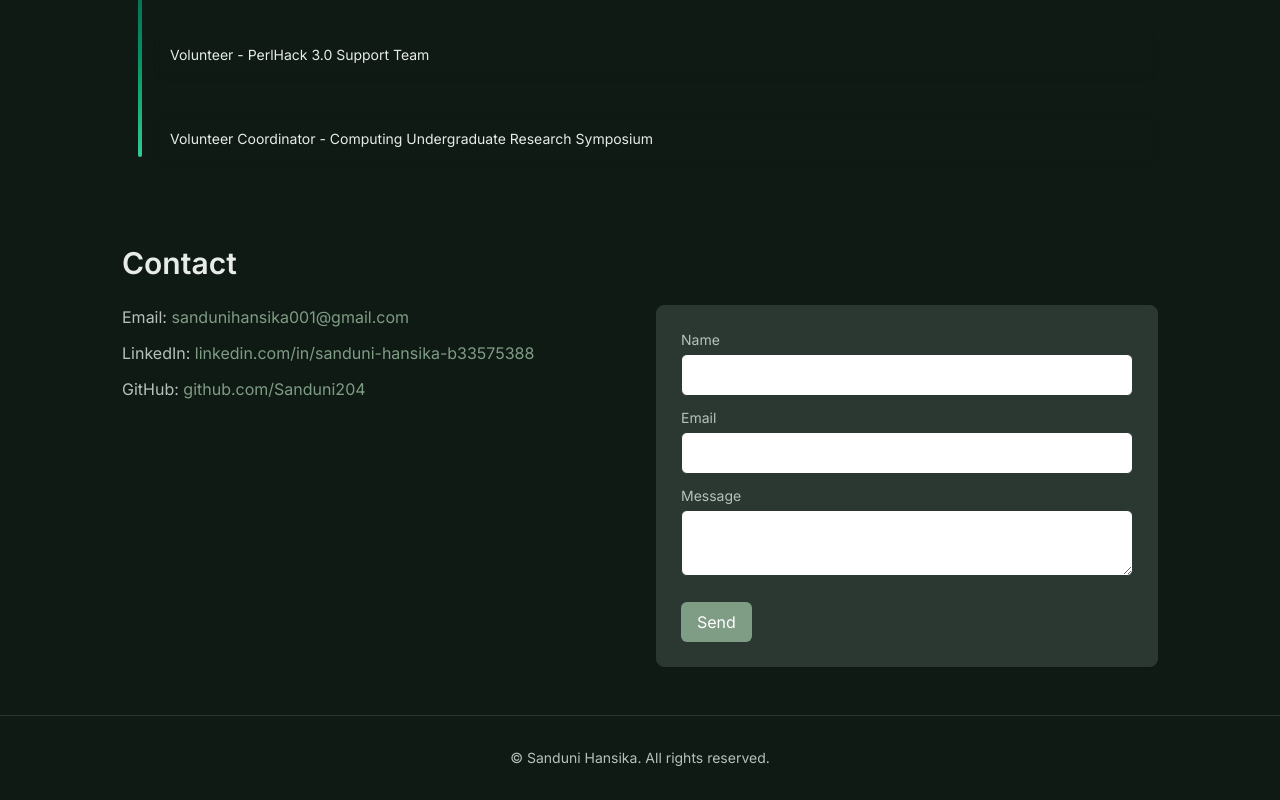
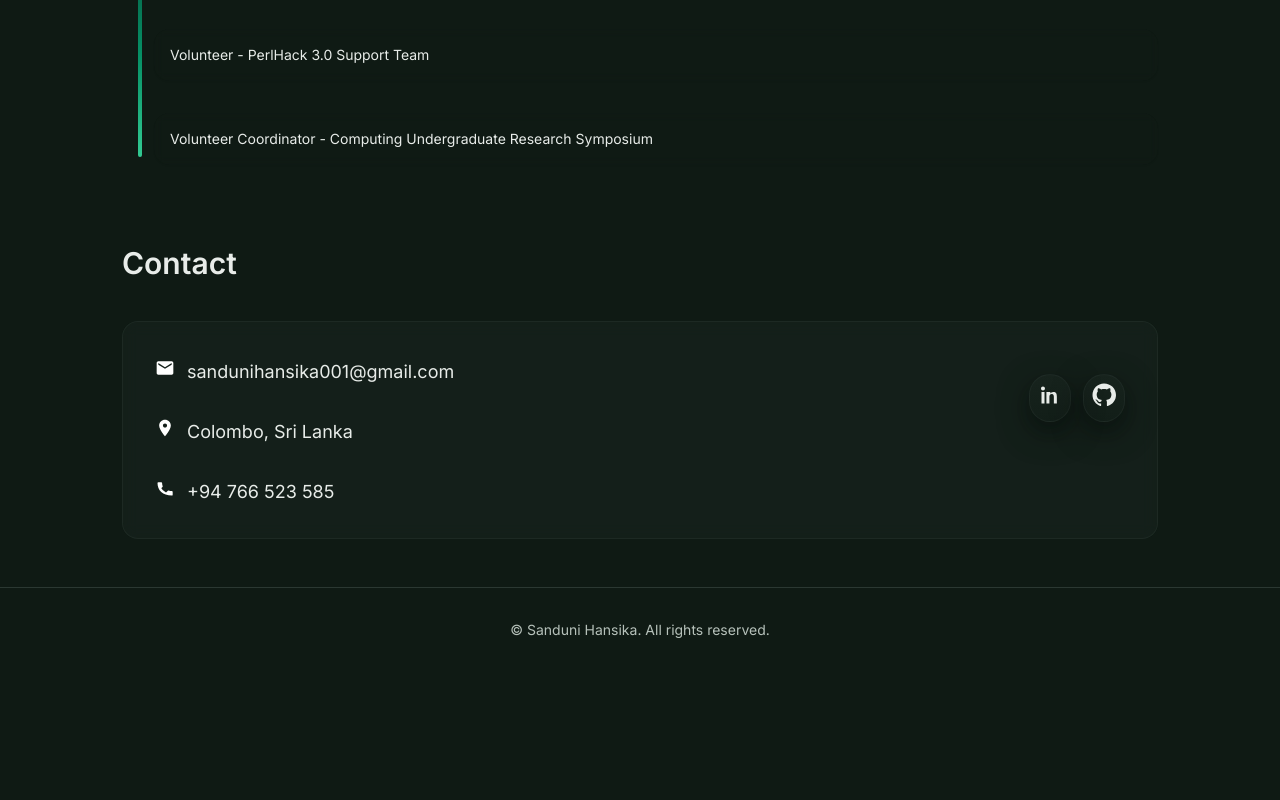
Before and after one commit to Sanduni204/my-portfolio, a Next.js app: page / in a window 1280 px wide. Shown: the part 4229-5029 px from the top of the page. After the commit the page ends 4901 px from the top, so only its background shows below. Built offline with nearby package versions, Linux system fonts and the light colour scheme.

Commit message:
feat(contact): add contact form with validation

```diff
--- a/src/components/Contact.tsx
+++ b/src/components/Contact.tsx
@@ -1,51 +1,101 @@
 'use client'
-import AnimateSection from './AnimateSection'
 import { motion } from 'framer-motion'
 const MDiv: any = motion.div as any
-const MForm: any = motion.form as any
+const MSection: any = motion.section as any
 
+const githubSVG = `<svg xmlns="http://www.w3.org/2000/svg" fill="currentColor" viewBox="0 0 24 24"><path d="M12 .5C5.65.5.5 5.65.5 12c0 5.09 3.29 9.41 7.86 10.94.58.11.79-.25.79-.56 0-.28-.01-1.02-.02-2-3.2.7-3.88-1.53-3.88-1.53-.53-1.35-1.29-1.71-1.29-1.71-1.06-.72.08-.71.08-.71 1.17.08 1.78 1.2 1.78 1.2 1.04 1.78 2.73 1.27 3.39.97.11-.75.41-1.27.75-1.56-2.56-.29-5.26-1.28-5.26-5.7 0-1.26.45-2.29 1.18-3.1-.12-.29-.51-1.44.11-3 0 0 .97-.31 3.18 1.17.92-.26 1.9-.39 2.88-.39.98 0 1.96.13 2.88.39 2.21-1.48 3.18-1.17 3.18-1.17.62 1.57.23 2.71.11 3 .73.81 1.18 1.84 1.18 3.1 0 4.43-2.71 5.4-5.29 5.69.42.36.8 1.08.8 2.18 0 1.58-.01 2.85-.01 3.24 0 .31.21.68.8.56C20.71 21.41 24 17.09 24 12c0-6.35-5.15-11.5-11.99-11.5z"/></svg>`
+
+const linkedinSVG = `<svg xmlns="http://www.w3.org/2000/svg" fill="currentColor" viewBox="0 0 24 24"><path d="M4.98 3.5C3.88 3.5 3 4.38 3 5.48s.88 1.98 1.98 1.98 1.98-.88 1.98-1.98S6.08 3.5 4.98 3.5zM3.5 8.9h3v11.6h-3V8.9zM9.5 8.9h2.88v1.58h.04c.4-.75 1.38-1.54 2.84-1.54 3.04 0 3.6 2 3.6 4.6v6.96h-3v-6.16c0-1.48-.03-3.38-2.06-3.38-2.06 0-2.38 1.6-2.38 3.26v6.28h-3V8.9z"/></svg>`
 export default function Contact() {
-	const container = { hidden: {}, visible: { transition: { staggerChildren: 0.06 } } }
-	const item = { hidden: { opacity: 0, y: 10 }, visible: { opacity: 1, y: 0, transition: { duration: 0.45 } } }
+  const container = {
+    hidden: { opacity: 0, y: 30 },
+    visible: {
+      opacity: 1,
+      y: 0,
+      transition: { staggerChildren: 0.06, when: 'beforeChildren', duration: 0.6 }
+    }
+  }
 
-	return (
-		<AnimateSection>
-			<section id="contact" className="container mx-auto px-6 py-12">
-				<h2 className="text-2xl sm:text-3xl font-semibold text-textc-primary mb-6">Contact</h2>
+  const item = { hidden: { opacity: 0, y: 10 }, visible: { opacity: 1, y: 0, transition: { duration: 0.45, ease: 'easeOut' } } }
 
-				<MDiv variants={container} initial="hidden" whileInView="visible" viewport={{ once: true, amount: 0.15 }} className="grid md:grid-cols-2 gap-8">
-					<MDiv variants={item} className="space-y-3 text-textc-secondary">
-						<p>
-							Email: <a href="mailto:sandunihansika001@gmail.com" className="text-brand-green">sandunihansika001@gmail.com</a>
-						</p>
-						<p>
-							LinkedIn: <a href="https://www.linkedin.com/in/sanduni-hansika-b33575388" target="_blank" rel="noreferrer" className="text-brand-green">linkedin.com/in/sanduni-hansika-b33575388</a>
-						</p>
-						<p>
-							GitHub: <a href="https://github.com/Sanduni204" target="_blank" rel="noreferrer" className="text-brand-green">github.com/Sanduni204</a>
-						</p>
-					</MDiv>
+  return (
+    <MSection id="contact" initial="hidden" whileInView="visible" viewport={{ once: true, amount: 0.15 }} variants={container} className="container mx-auto px-6 py-16">
 
-					<MForm variants={item} action={`mailto:sandunihansika001@gmail.com`} className="bg-brand-background-grey p-6 rounded-lg border border-brand-background-grey shadow-sm">
-						<label className="block mb-3">
-							<div className="text-sm mb-1 text-textc-secondary">Name</div>
-							<input name="name" className="w-full border border-brand-background-grey px-3 py-2 rounded-md focus:outline-none focus:ring-2 focus:ring-brand-green" />
-						</label>
+        {/* Heading */}
+        <h2 className="text-3xl font-semibold text-textc-primary mb-10">Contact</h2>
 
-						<label className="block mb-3">
-							<div className="text-sm mb-1 text-textc-secondary">Email</div>
-							<input name="email" className="w-full border border-brand-background-grey px-3 py-2 rounded-md focus:outline-none focus:ring-2 focus:ring-brand-green" />
-						</label>
+        <MDiv
+          variants={container}
+          className="grid md:grid-cols-2 gap-12 p-8 rounded-2xl bg-brand-background-grey/20 border border-brand-background-grey/40 backdrop-blur"
+        >
 
-						<label className="block mb-3">
-							<div className="text-sm mb-1 text-textc-secondary">Message</div>
-							<textarea name="message" className="w-full border border-brand-background-grey px-3 py-2 rounded-md focus:outline-none focus:ring-2 focus:ring-brand-green" />
-						</label>
+          {/* LEFT COLUMN — DETAILS */}
+          <MDiv variants={item} className="space-y-8">
 
-						<button type="submit" className="mt-2 px-4 py-2 bg-brand-green text-white rounded-md hover:bg-brand-green-dark">Send</button>
-					</MForm>
-				</MDiv>
-			</section>
-		</AnimateSection>
-	)
+            <div>
+              <h4 className="sr-only">Email</h4>
+              <a
+                href="mailto:sandunihansika001@gmail.com"
+                className="block mt-1 text-lg text-textc-primary hover:text-brand-green transition"
+              >
+                <span aria-hidden="true" className="mr-3 inline-block w-5 h-5 text-white">
+                  <svg xmlns="http://www.w3.org/2000/svg" viewBox="0 0 24 24" fill="currentColor" className="w-5 h-5">
+                    <path d="M20 4H4c-1.1 0-2 .9-2 2v12c0 1.1.9 2 2 2h16c1.1 0 2-.9 2-2V6c0-1.1-.9-2-2-2zm0 4-8 5-8-5V6l8 5 8-5v2z" />
+                  </svg>
+                </span>
+                sandunihansika001@gmail.com
+              </a>
+            </div>
+
+            <div>
+              <h4 className="sr-only">Address</h4>
+              <p className="mt-1 text-lg text-textc-primary"><span aria-hidden="true" className="mr-3 inline-block w-5 h-5 text-white">
+                <svg xmlns="http://www.w3.org/2000/svg" viewBox="0 0 24 24" fill="currentColor" className="w-5 h-5">
+                  <path d="M12 2C8.13 2 5 5.13 5 9c0 5.25 7 13 7 13s7-7.75 7-13c0-3.87-3.13-7-7-7zm0 9.5c-1.38 0-2.5-1.12-2.5-2.5S10.62 6.5 12 6.5s2.5 1.12 2.5 2.5S13.38 11.5 12 11.5z" />
+                </svg>
+              </span>Colombo, Sri Lanka</p>
+            </div>
+
+            <div>
+              <h4 className="sr-only">Phone</h4>
+              <a
+                href="tel:+94766523585"
+                className="block mt-1 text-lg text-textc-primary hover:text-brand-green transition"
+              >
+                <span aria-hidden="true" className="mr-3 inline-block w-5 h-5 text-white">
+                  <svg xmlns="http://www.w3.org/2000/svg" viewBox="0 0 24 24" fill="currentColor" className="w-5 h-5">
+                    <path d="M6.62 10.79a15.05 15.05 0 006.59 6.59l2.2-2.2a1 1 0 011.05-.24c1.16.46 2.43.71 3.76.71a1 1 0 011 1V20a1 1 0 01-1 1C9.28 21 3 14.72 3 6a1 1 0 011-1h3.5a1 1 0 011 1c0 1.33.25 2.6.71 3.76a1 1 0 01-.24 1.05l-2.2 2.2z" />
+                  </svg>
+                </span>
+                +94 766 523 585
+              </a>
+            </div>
+          </MDiv>
+
+          {/* RIGHT COLUMN — SOCIAL */}
+          <MDiv variants={item} className="flex flex-col md:items-end space-y-6">
+
+
+            <div className="flex items-center gap-3 mt-5">
+              {[
+                { href: 'http://linkedin.com/in/sanduni-hansika-b33575388', label: 'LinkedIn', svg: linkedinSVG },
+                { href: 'https://github.com/Sanduni204', label: 'GitHub', svg: githubSVG }
+              ].map((s) => (
+                <a
+                  key={s.label}
+                  href={s.href}
+                  className="p-2 rounded-full bg-brand-background-grey/80 card-soft text-textc-primary hover:text-brand-green transition border border-brand-background-grey/40"
+                >
+                  <span
+                    className="w-6 h-6 inline-block"
+                    dangerouslySetInnerHTML={{ __html: s.svg }}
+                  />
+                </a>
+              ))}
+            </div>
+          </MDiv>
+
+        </MDiv>
+    </MSection>
+  )
 }
```
